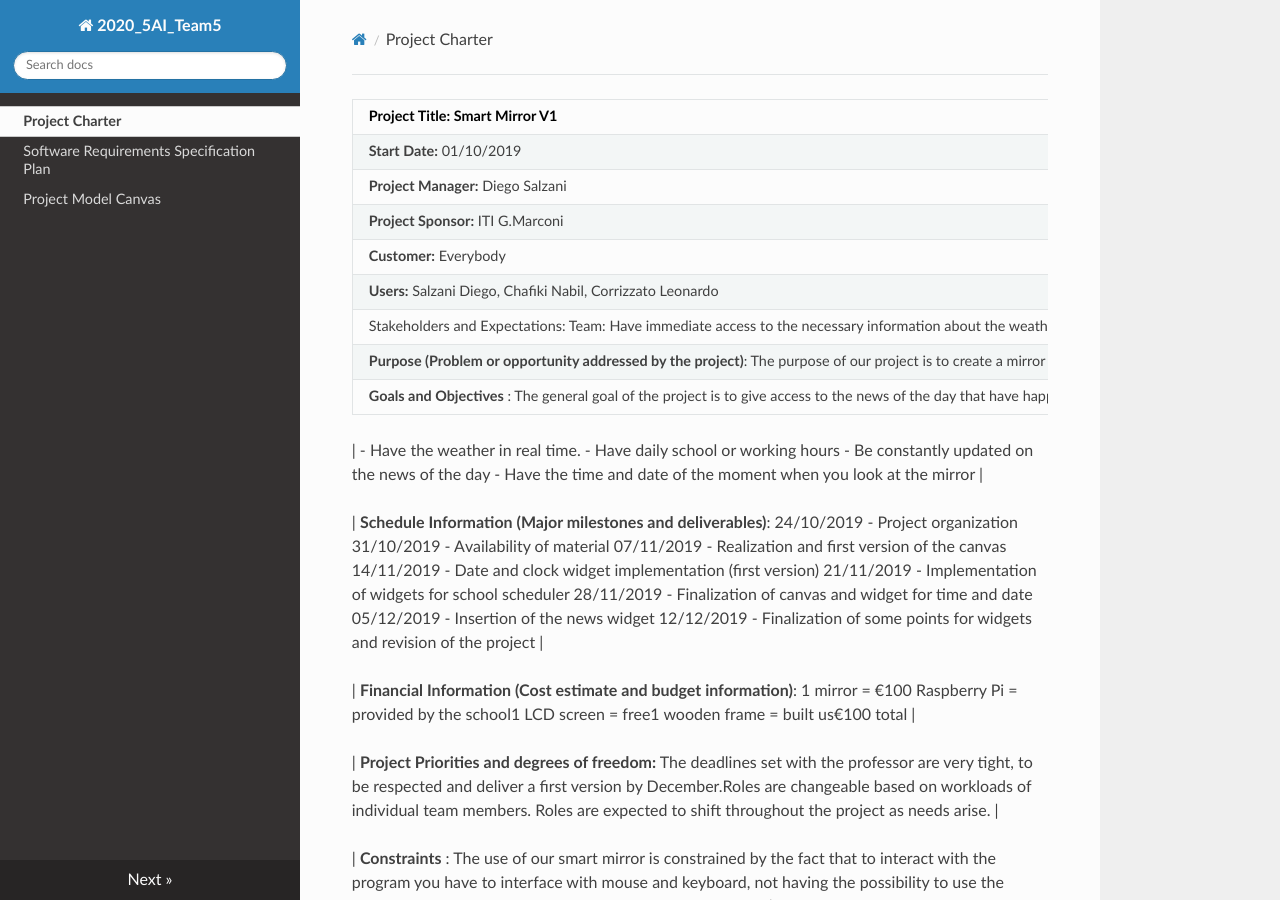
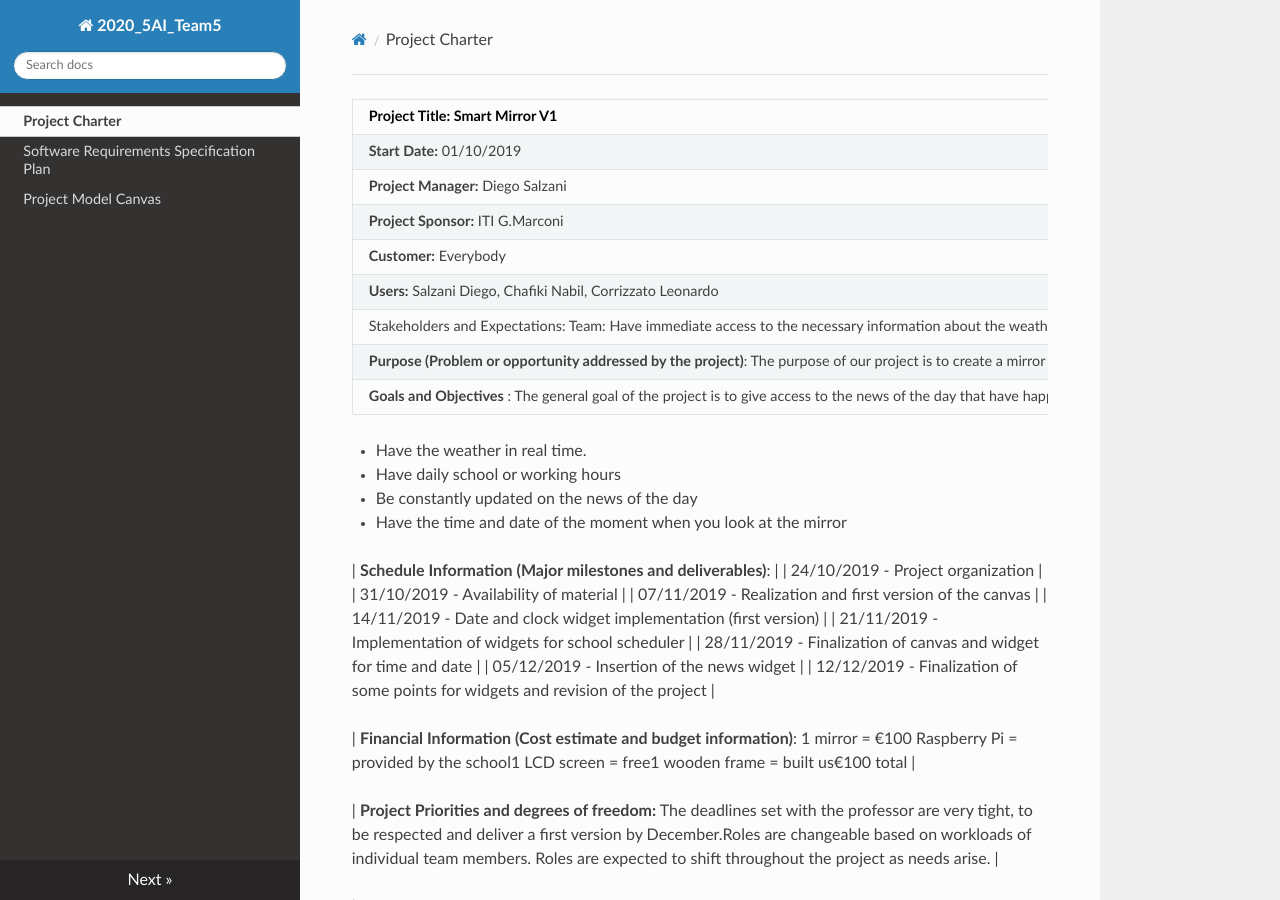
Before and after one commit to diegosalzani/smartmirror_5ai_team5, an MkDocs documentation site: the page built from docs/Project Charter.md, in a window 1280 px wide and 900 px high. Built offline with MkDocs 1.6.1, drawn with Linux system fonts in a browser that asks for light colours; nearby versions of some CDN libraries.

```diff
--- a/docs/Project Charter.md
+++ b/docs/Project Charter.md
@@ -9,20 +9,20 @@
 | **Purpose (Problem or opportunity addressed by the project)**: The purpose of our project is to create a mirror capable of providing have immediate access to the necessary information about the weather, working hours or school hours and the main news of the day. |
 | **Goals and Objectives** : The general goal of the project is to give access to the news of the day that have happened in the world, ensure the weather in real time and view working hours or school hours whenever any person is reflected in the mirrorThe app is expected to: |
 
-| - Have the weather in real time.
+- Have the weather in real time.
 - Have daily school or working hours
 - Be constantly updated on the news of the day
-- Have the time and date of the moment when you look at the mirror |
+- Have the time and date of the moment when you look at the mirror
 
-| **Schedule Information (Major milestones and deliverables)**:
-24/10/2019 - Project organization
-31/10/2019 - Availability of material
-07/11/2019 - Realization and first version of the canvas
-14/11/2019 - Date and clock widget implementation (first version)
-21/11/2019 - Implementation of widgets for school scheduler
-28/11/2019 - Finalization of canvas and widget for time and date
-05/12/2019 - Insertion of the news widget
-12/12/2019 - Finalization of some points for widgets and revision of the project  |
+| **Schedule Information (Major milestones and deliverables)**: |
+| 24/10/2019 - Project organization |
+| 31/10/2019 - Availability of material |
+| 07/11/2019 - Realization and first version of the canvas |
+| 14/11/2019 - Date and clock widget implementation (first version) |
+| 21/11/2019 - Implementation of widgets for school scheduler |
+| 28/11/2019 - Finalization of canvas and widget for time and date |
+| 05/12/2019 - Insertion of the news widget |
+| 12/12/2019 - Finalization of some points for widgets and revision of the project |
 
 | **Financial Information (Cost estimate and budget information)**: 1 mirror =  €100 Raspberry Pi = provided by the school1 LCD screen = free1 wooden frame = built us€100 total |
 
```
